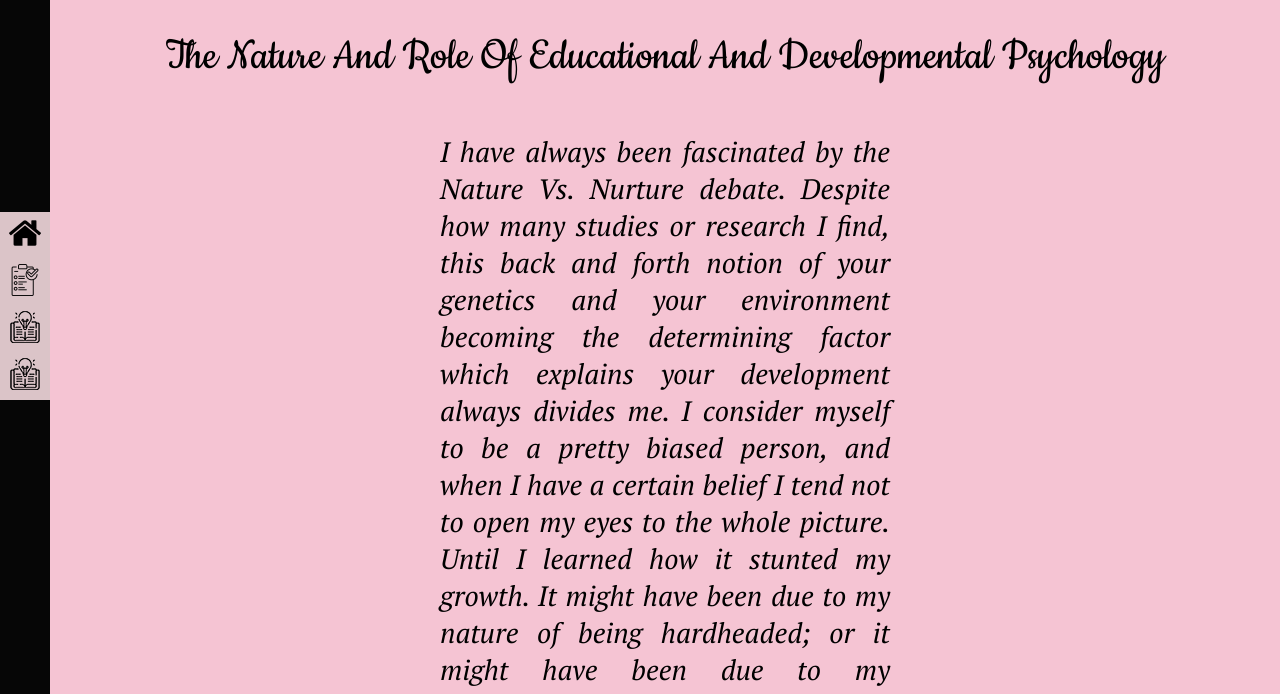
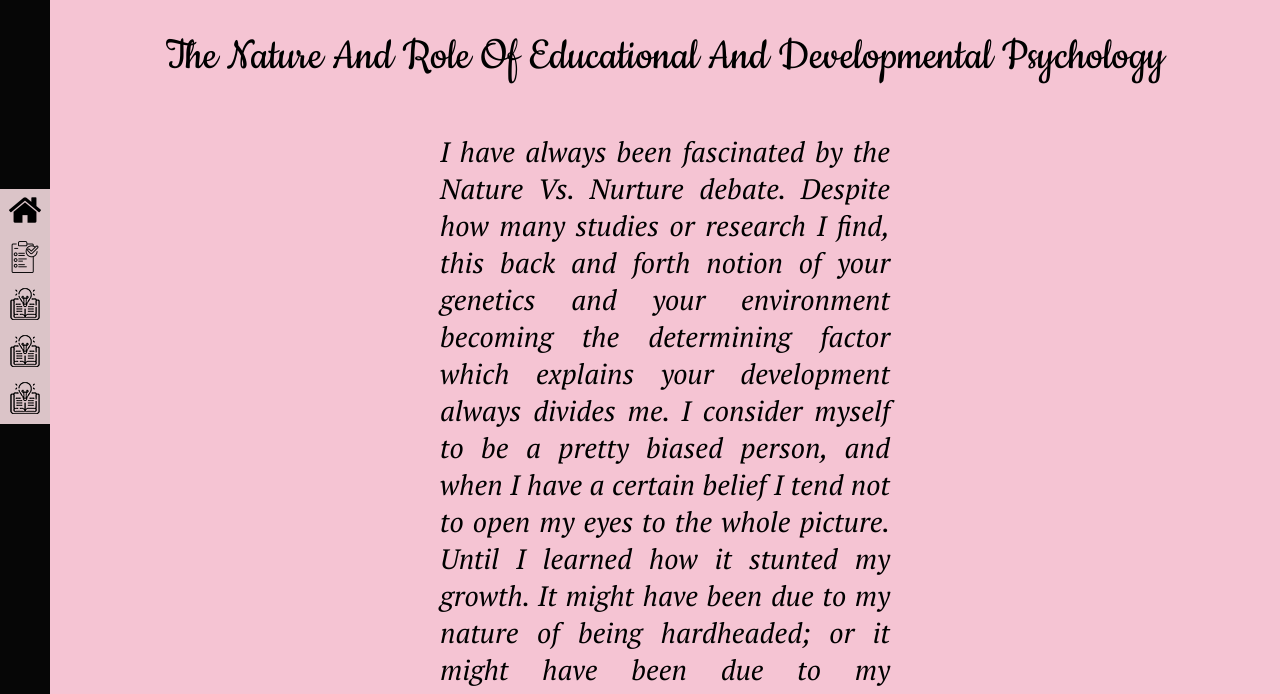
Before and after one commit to Rikkku/Ejournal, a plain HTML site: page EntryO.html in a window 1280 px wide. Shown: the part 94-788 px from the top of the page. Drawn offline with nearby package versions, Linux system fonts and the light colour scheme.

Commit message:
Update EntryO.html

```diff
--- a/EntryO.html
+++ b/EntryO.html
@@ -31,6 +31,11 @@
         </li>
         <li>
             <a href="Entryp.html">
+                <img src="./assets/book.png" alt="Entry 1">
+            </a>
+        </li>
+        <li>
+            <a href="Entryt.html">
                 <img src="./assets/book.png" alt="Entry 1">
             </a>
         </li>
```
Lines whose indentation alone changed are shown as unchanged.
